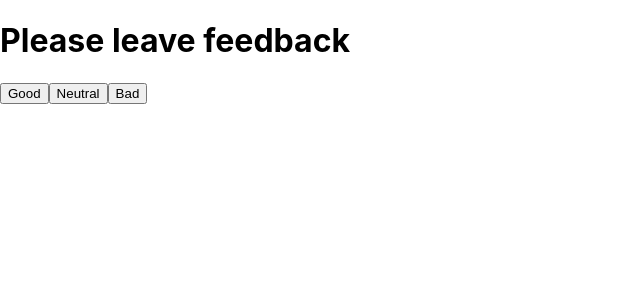
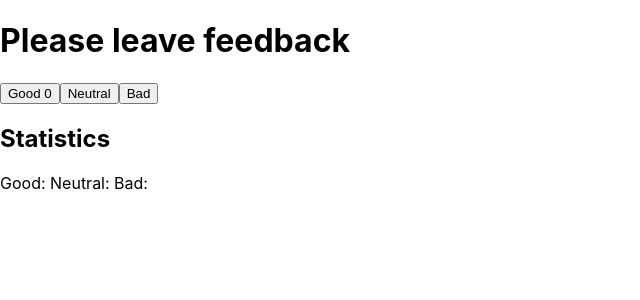
Before and after one commit to Sluchevska/goit-react-hw-02-feedback, a React (Create React App) app: page / in a window 1280 px wide. Shown: the top 300 px of the page, without its empty margins (0-640 px from the left). Built offline with nearby package versions, Linux system fonts and the light colour scheme.

Commit message:
update good

```diff
--- a/src/App.js
+++ b/src/App.js
@@ -1,10 +1,13 @@
 import Feedback from './components/Feedback/Feedback'
+
+import Statistics from './components/Statistics/Statistics';
 import './App.css';
 
 function App() {
   return (
     <div>
-      <Feedback/>
+      <Feedback />
+      <Statistics/>
     </div>
   );
 }
--- a/src/components/Feedback/Feedback.js
+++ b/src/components/Feedback/Feedback.js
@@ -1,14 +1,27 @@
 import PropTypes from 'prop-types';
 import React from 'react';
 export default class Feedback extends React.Component{
+    state = {
+  good: 0,
+  neutral: 0,
+  bad: 0
+}
+
     handleIncrement=()=>{
-     console.log(this)
+        this.setState(prevState => {
+
+            return {
+
+                good: prevState.good + 1,
+
+            }
+        })
     }
     render() {
         return (
             <div>
                 <h1>Please leave feedback</h1>
-                <button type="button" onClick={this.handleIncrement}>Good</button>
+                <button type="button" onClick={this.handleIncrement}>Good { this.state.good}</button>
                 <button type="button" onClick={this.handleIncrement}>Neutral</button>
                 <button type="button" onClick={this.handleIncrement}>Bad</button>
             </div>
--- /dev/null
+++ b/src/components/Statistics/Statistics.js
@@ -0,0 +1,11 @@
+export default function Statistics(props) {
+    return (
+
+        <section>
+            <h2>Statistics</h2>
+            <span>Good: </span>
+            <span>Neutral: </span>
+            <span>Bad: </span>
+                    </section>
+    )
+}
```
